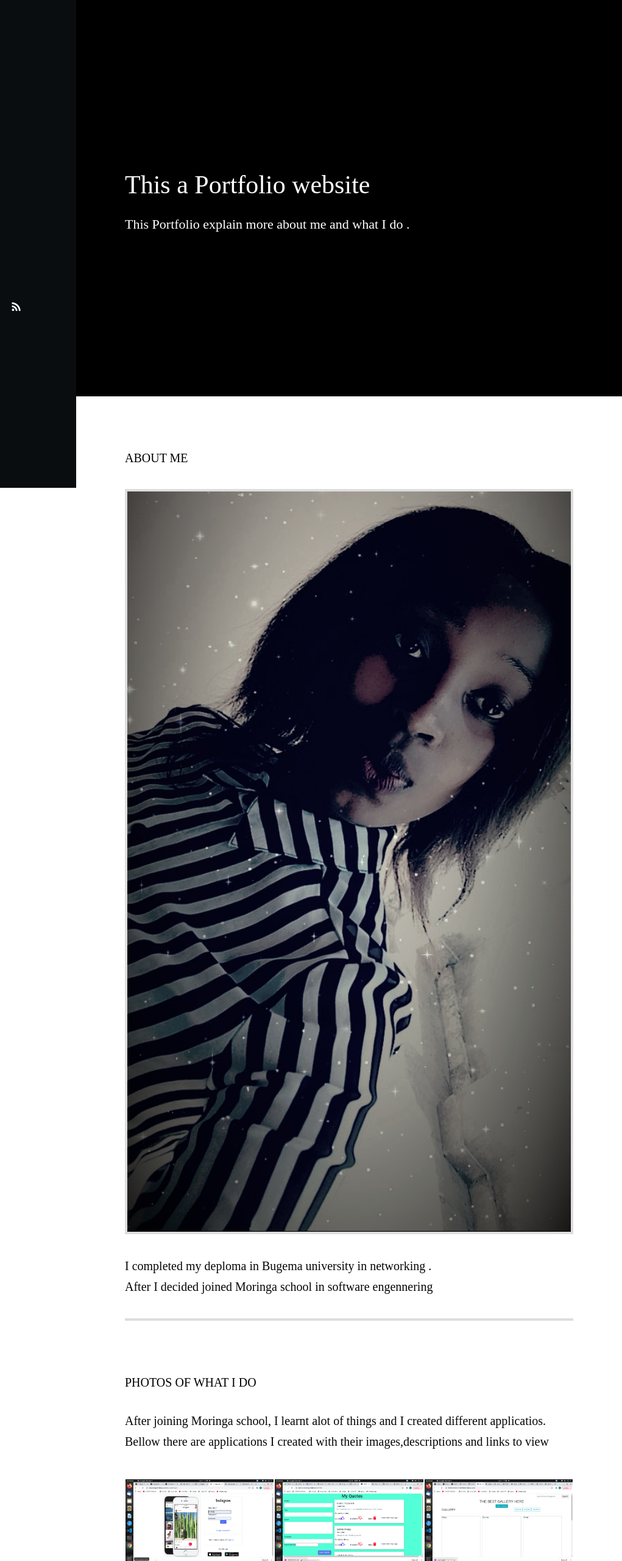
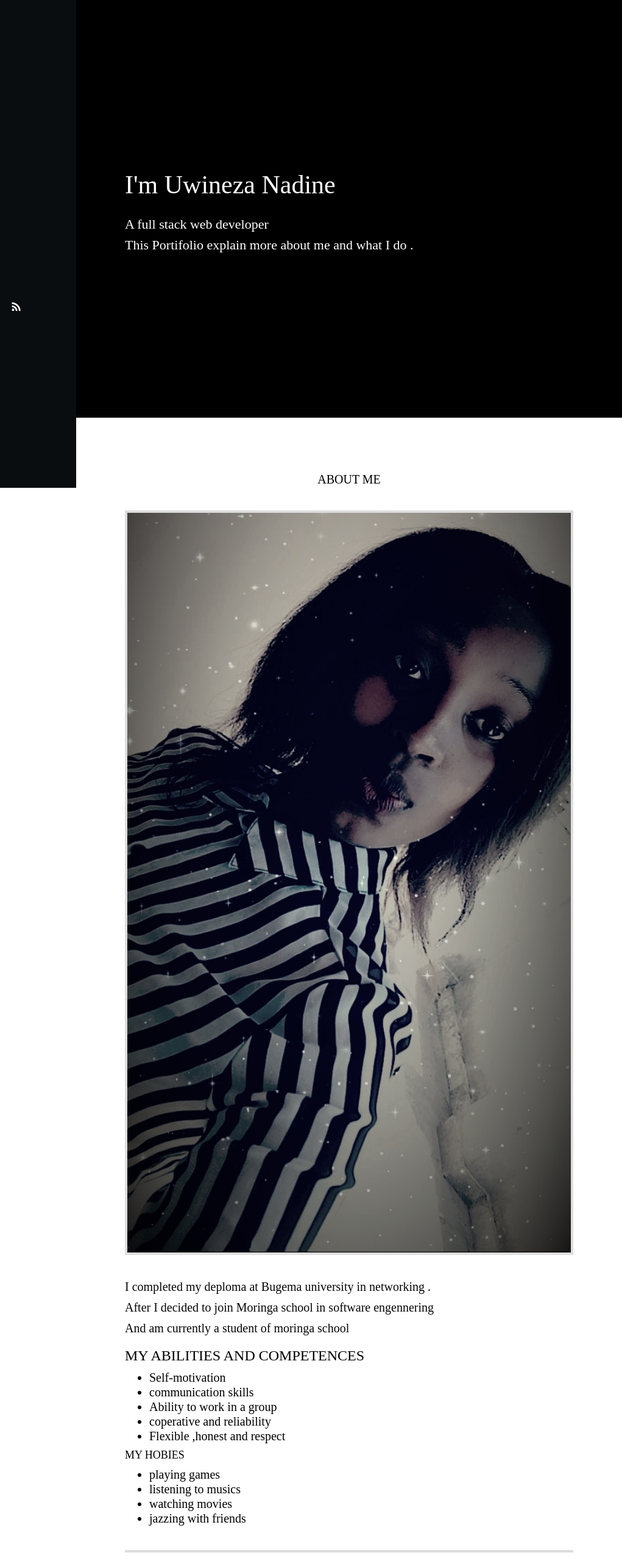
Before and after one commit to nadineuwineza/portifolio, a plain HTML site: page index.html in a window 1280 px wide. Shown: the top 2560 px of the page at 61% size, 259-1280 px from the left. Drawn offline with nearby package versions, Linux system fonts and the light colour scheme.

Commit message:
added some changes

```diff
--- a/css/templatemo-style.css
+++ b/css/templatemo-style.css
@@ -16,31 +16,7 @@
     transition: all 150ms ease-in-out;
     text-decoration: none !important;
   }
-  a:hover {
-    color: #555555;
-  }
 
-  h1, h2, h3, h4, h5 {
-    color: #555555;
-  }
-
-  ::-webkit-input-placeholder {
-    color: #999999;
-  }
-
-  :-moz-placeholder {
-    /* Firefox 18- */
-    color: #999999;
-  }
-
-  ::-moz-placeholder {
-    /* Firefox 19+ */
-    color: #999999;
-  }
-
-  :-ms-input-placeholder {
-    color: #999999;
-  }
 
   .main-content,
   .banner-bg {
@@ -251,11 +227,10 @@
   .banner-bg {
     padding: 260px 80px;
     position: relative;
-    background: url("../img/7.jpg");
-    background-repeat: no-repeat;
-    background-position: center;
-    background-size: cover;
-    z-index: 2;
+
+  }
+  .list{
+    color: blueviolet;
   }
 
 
@@ -365,7 +340,7 @@
   -------------------------------------------------------- */
   #footer p.copyright-text {
     margin: 40px 0;
-    font-size: 13px;
+    font-size: 15px;
   }
   #footer p.copyright-text a {
     color: #050607;
@@ -373,3 +348,26 @@
   #footer p.copyright-text a:hover {
     color: #6cc0f7;
   }
+
+  /*------ contact ------ */
+.contact-form {
+  margin-top: 40px;
+}
+.contact-form input, .contact-form textarea {
+  width: 100%;
+  outline: 0;
+  border: 1px solid #aaaaaa;
+  padding: 12px;
+  color: #999999;
+  margin-bottom: 30px;
+}
+.contact-form input:focus, .contact-form textarea:focus {
+  outline: 0;
+}
+.contact-form .button {
+  width: auto;
+  background: #5f6d7e;
+  color: white;
+  text-transform: uppercase;
+  border: 0;
+}
--- a/index.html
+++ b/index.html
@@ -77,8 +77,9 @@
         <div class="banner-bg" id="top">
             <div class="banner-overlay"></div>
             <div class="welcome-text">
-                <h2>This a Portfolio website</h2>
-                <h5>This Portfolio explain more about me and what I do .</h5>
+                <h2>I'm Uwineza Nadine </h2>
+                <h5>A full stack web developer</h5>
+                <h5>This Portifolio explain more about me and what I do .</h5>
 
             </div>
         </div>
@@ -93,25 +94,43 @@
                     <div class="page-section" id="about">
                     <div class="row">
                         <div class="col-md-12">
-                            <h4 class="widget-title"> About Me</h4>
+                            <h4 class="widget-title" style="text-align: center;"> About Me</h4>
                             <div class="about-image">
                                 <img src="img/nadp.jpg" alt="about me">
                             </div>
-                            <p>I completed my deploma in Bugema university in networking .</p>
-                            <p>After I decided joined Moringa school in software engennering </p>
+                            <p>I completed my deploma at Bugema university in networking .</p>
+                            <p>After I decided to join Moringa school in software engennering </p>
+                            <p>And am currently a student of moringa school</p>
+
+                            <div class="list">
+                            <h3 style="color: black;" style="text-align: center;">MY ABILITIES AND COMPETENCES</h3>
+                            <UL style="color: black;">
+                              <li style="font-size: 20px;">Self-motivation</li>
+                              <li style="font-size: 20px;"> communication skills</li>
+                              <li style="font-size: 20px;">Ability to work in a group</li>
+                              <li style="font-size: 20px;">coperative and reliability</li>
+                              <li style="font-size: 20px;">Flexible ,honest and respect</li>
+                            </UL>
+                            <h4 style="color: black; " style="text-align: center;">MY HOBIES</h4>
+                            <ul style="color: black;">
+                                <li style="font-size: 20px;">playing games</li>
+                                <li style="font-size: 20px;">listening to musics</li>
+                                <li style="font-size: 20px;">watching movies</li>
+                                <li style="font-size: 20px;">jazzing with friends</li>
+                            </ul>
 
                             <hr>
                         </div>
-                    </div> <!-- #about -->
+                    </div>
                     </div>
 
                     <!-- PROJECTS -->
                     <div class="page-section" id="projects">
                     <div class="row">
                         <div class="col-md-12">
-                            <h4 class="widget-title">PHOTOS OF WHAT I DO</h4>
-                            <p>After joining Moringa school, I learnt alot of things and I created different applicatios.</p>
-                            <p>Bellow there are applications I created with their images,descriptions and links to view</p>
+                            <h4 class="widget-title" style="text-align: center;">PHOTOS OF WHAT I DO</h4>
+                            <p>After joining Moringa school, I learnt alot of things and I created different applications.</p>
+                            <p>Bellow are the applications I created with their images,descriptions and links to view</p>
                         </div>
                     </div>
                     <div class="row projects-holder">
@@ -196,7 +215,6 @@
                     </div>
                     <hr>
 
-
                     <div class="row" id="footer">
                         <div class="col-md-12 text-center">
                             <p class="copyright-text">Copyright &copy; 2021 nadineuwineza2017@gmail.com</p>
@@ -208,7 +226,5 @@
             </div>
         </div>
 
-
-
     </body>
 </html>
```
